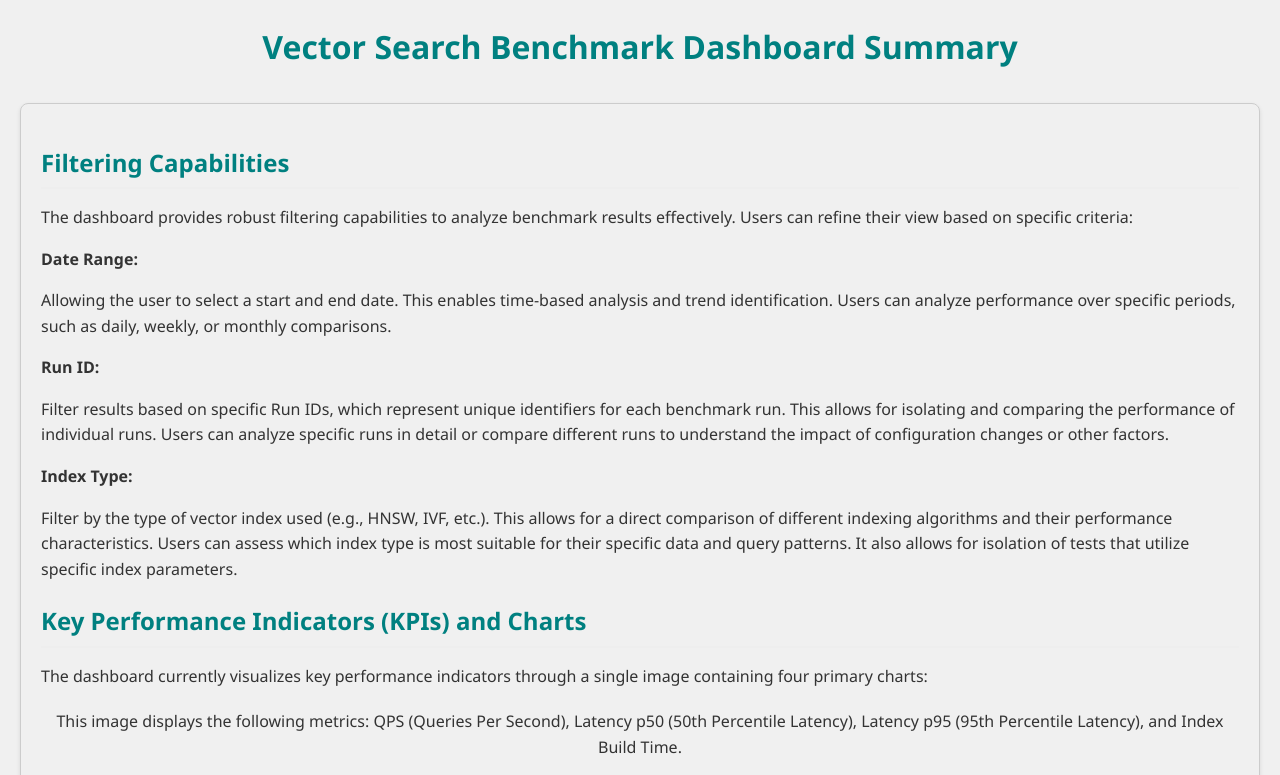
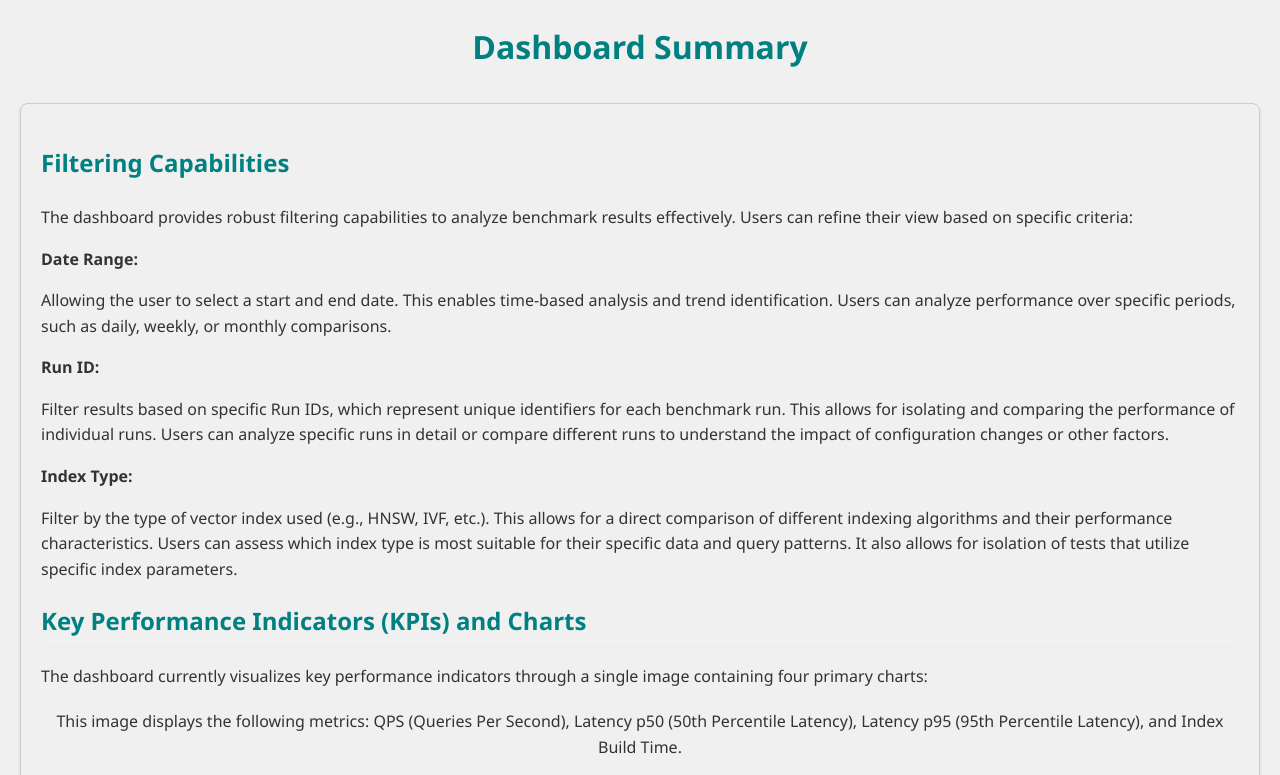
Before and after one commit to mishratanayy/dashboard-test, a plain HTML site: page index.html in a window 1280 px wide. Shown: the top 775 px of the page. Drawn offline with Linux system fonts and the light colour scheme.

Commit message:
Fixed title

```diff
--- a/index.html
+++ b/index.html
@@ -7,7 +7,7 @@
     <link rel="stylesheet" href="style.css">
 </head>
 <body>
-    <h1>Vector Search Benchmark Dashboard Summary</h1>
+    <h1>Dashboard Summary</h1>
 
     <div class="summary-container">
         <div class="filter-section">
```
